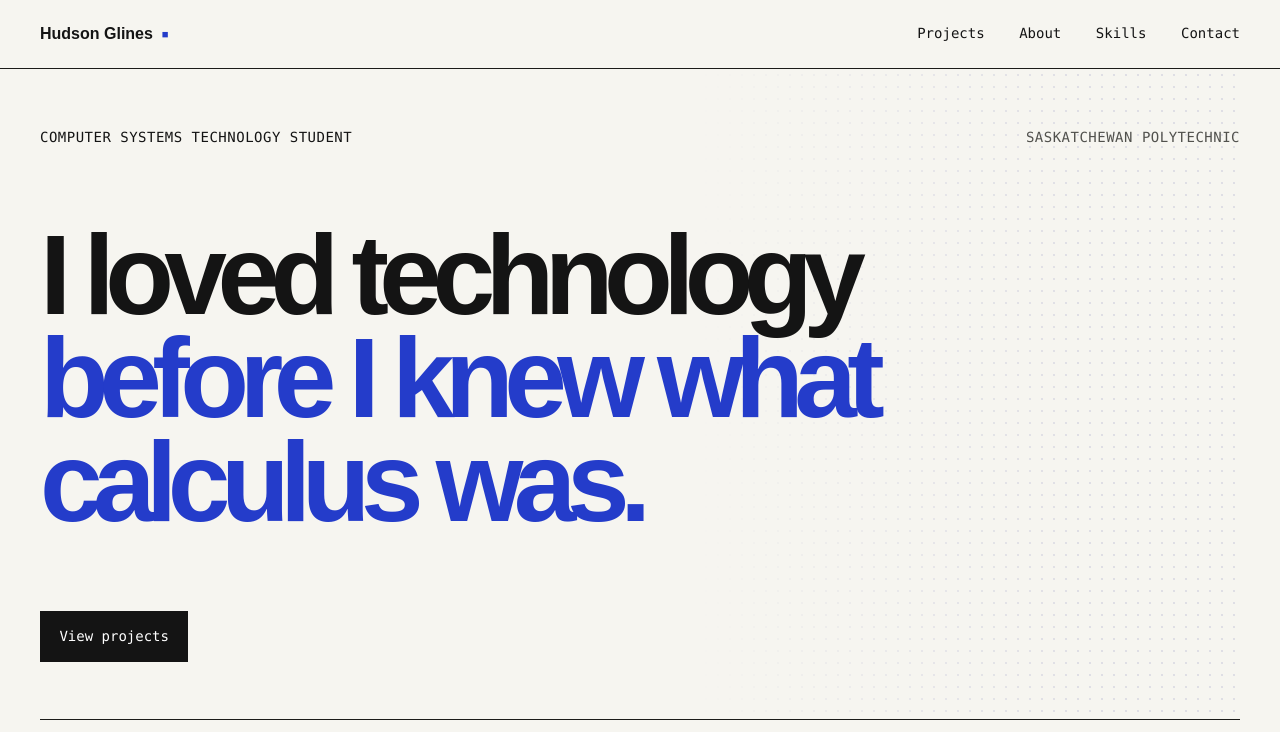
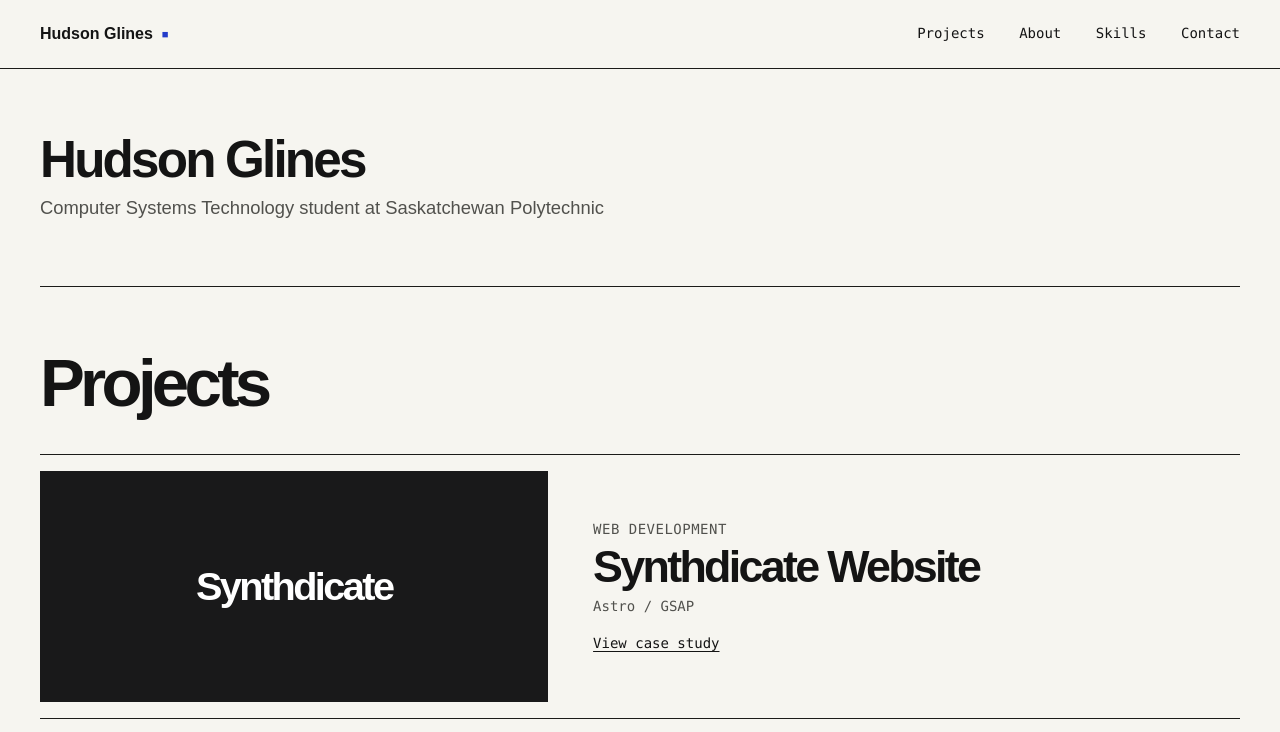
Before and after one commit to drusticc/portfolio, an Astro site: page / in a window 1280 px wide. Shown: the top 732 px of the page. Built offline with nearby package versions, Linux system fonts and the light colour scheme; Astro itself is replaced by a stand-in of ours.

Commit message:
Replace homepage tagline with compact introduction

```diff
--- a/src/data/portfolio.json
+++ b/src/data/portfolio.json
@@ -2,7 +2,6 @@
   "name": "Hudson Glines",
   "role": "Computer Systems Technology student",
   "school": "Saskatchewan Polytechnic",
-  "opening": "I loved technology before I knew what calculus was.",
   "about": [
     "In elementary school, I started a computer-building service and began learning Python, which I continued studying in my high school computer science classes. Today, I’m studying Computer Systems Technology at Saskatchewan Polytechnic and working toward a career as a software developer.",
     "Most of my experience is in IT and web development. I am interested in understanding how software works at a lower level. I break down complex problems logically and turn my ideas into practical solutions. In teams, I spot my peers’ strengths and highlight them to help us move forward faster.",
--- a/src/pages/index.astro
+++ b/src/pages/index.astro
@@ -4,18 +4,11 @@ import portfolio from '../data/portfolio';
 
 const home = import.meta.env.BASE_URL;
 const projectUrl = (slug: string) => `${home}projects/${slug}/`;
-const [opening, ending] = portfolio.opening.split(' before ');
 ---
 <Site>
-  <section class="hero frame" aria-labelledby="opening">
-    <div class="hero-top">
-      <p class="label">{portfolio.role}</p>
-      <p class="label hero-school">{portfolio.school}</p>
-    </div>
-    <h1 id="opening">{opening}<br /><span>before {ending}</span></h1>
-    <div class="hero-bottom">
-      <a class="button" href="#projects">View projects</a>
-    </div>
+  <section class="intro frame" aria-labelledby="intro-name">
+    <h1 id="intro-name">{portfolio.name}</h1>
+    <p>{portfolio.role} at {portfolio.school}</p>
   </section>
 
   <section class="frame section" id="projects" aria-labelledby="project-heading">
--- a/src/styles/site.css
+++ b/src/styles/site.css
@@ -53,37 +53,25 @@ section[id] { scroll-margin-top: 1.25rem; }
 .header nav a { text-decoration: none; padding-block: .4rem; }
 .header nav a:hover { text-decoration: underline; }
 
-.hero {
-  position: relative;
-  isolation: isolate;
-  min-height: min(69vh, 47rem);
-  display: flex;
-  flex-direction: column;
-  justify-content: space-between;
-  gap: clamp(2rem, 6vw, 5rem);
-  padding-block: clamp(2rem, 4.5vw, 4rem);
+.intro { padding-block: clamp(2rem, 5vw, 4rem); }
+.intro h1 {
+  font-size: clamp(2rem, 4vw, 3.75rem);
+  line-height: 1.04;
+  letter-spacing: -.055em;
 }
-.hero::after {
-  content: '';
-  position: absolute;
-  z-index: -1;
-  inset: 0 0 0 54%;
-  background: radial-gradient(circle, #343a991f 1px, transparent 1.4px) 0 0 / 12px 12px;
-  mask-image: linear-gradient(to right, transparent, black 70%);
-  pointer-events: none;
+.intro p {
+  margin-top: .5rem;
+  color: var(--muted);
+  font-size: clamp(1rem, 1.5vw, 1.15rem);
+  line-height: 1.5;
 }
-.hero-top { display: flex; flex-wrap: wrap; justify-content: space-between; gap: .35rem 1rem; }
-.hero-school { color: var(--muted); }
 
-.hero h1, .case h1 {
+.case h1 {
   font-weight: 800;
-  font-size: clamp(3.25rem, 8.8vw, 9.25rem);
   line-height: .92;
   letter-spacing: -.085em;
   text-wrap: balance;
 }
-.hero h1 { text-wrap: wrap; }
-.hero h1 span { color: var(--blue); }
 
 .button {
   display: inline-flex;
@@ -195,14 +183,12 @@ section[id] { scroll-margin-top: 1.25rem; }
 @media (max-width: 48rem) {
   .frame { width: calc(100% - 2rem); }
   .header-inner, .footer-inner { align-items: flex-start; flex-direction: column; padding-block: .85rem; gap: .55rem; }
-  .hero { min-height: auto; }
-  .hero::after { inset-inline: 30% 0; }
   .split { grid-template-columns: minmax(0, 1fr); }
   .desktop-only { display: none; }
 }
 
 @media (max-width: 34rem) {
-  .hero h1, .case h1 { font-size: clamp(2.65rem, 10.5vw, 3.6rem); letter-spacing: -.07em; }
+  .case h1 { font-size: clamp(2.65rem, 10.5vw, 3.6rem); letter-spacing: -.07em; }
   .project-link { grid-template-columns: minmax(0, 1fr); gap: .8rem; }
   .project-cover { font-size: 2.15rem; }
   .project-cta { margin-top: .7rem; }
```
